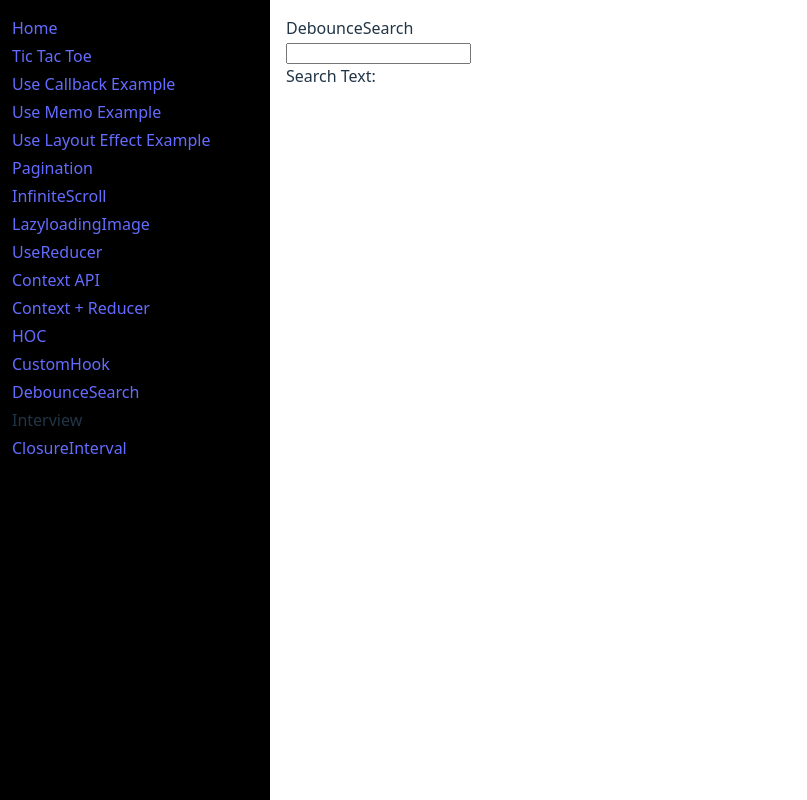
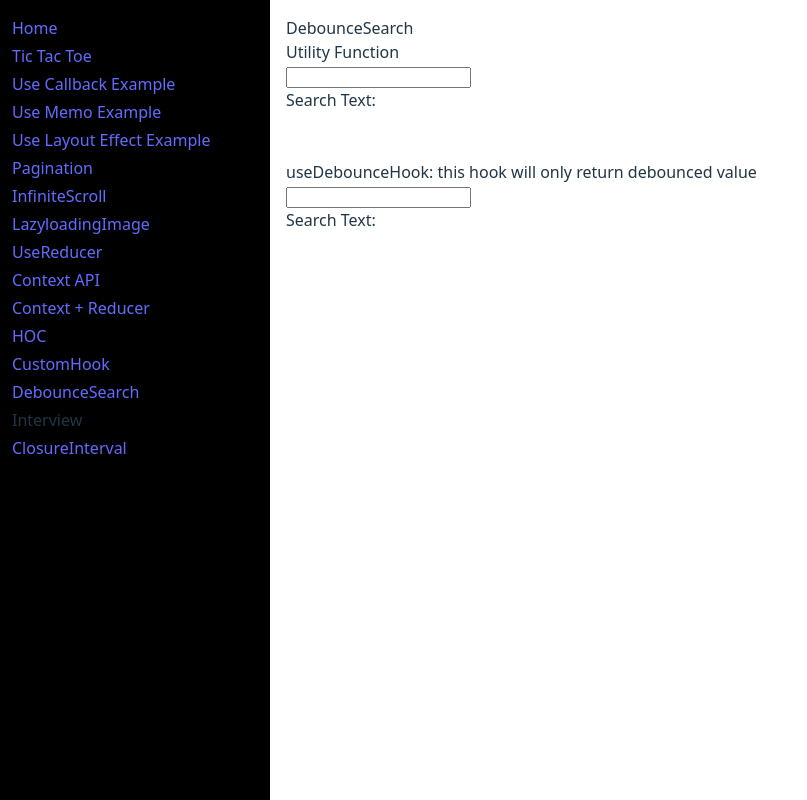
Before and after one commit to g-abhishek/vite-react, a React (Vite) app in the folder vite-react/: page /debounce-search in a window 1280 px wide. Shown: the whole page, without its empty margins (0-807 px from the left). Built offline with nearby package versions, Linux system fonts and the light colour scheme.

Commit message:
debounce hook that will only return debounced value

```diff
--- a/vite-react/src/components/DebounceSearch/index.jsx
+++ b/vite-react/src/components/DebounceSearch/index.jsx
@@ -1,5 +1,6 @@
-import { useState } from "react";
+import { useEffect, useState } from "react";
 import { debounce } from "../../utils";
+import useDebounce from "../../hooks/useDebounce";
 
 const DebounceSearch = () => {
   const [search, setSearch] = useState("");
@@ -7,10 +8,21 @@ const DebounceSearch = () => {
     setSearch(text);
   }, 300);
 
+  // use debounce hook that will only return debounced value
+  const [query, setQuery] = useState("");
+  const [debouncedValue, setDebouncedValue] = useState("");
+  const debouncedQuery = useDebounce(query, 500);
+  useEffect(() => {
+    if (debouncedQuery) {
+      setDebouncedValue(debouncedQuery);
+    }
+  }, [debouncedQuery]);
+
   return (
     <>
       <div>DebounceSearch</div>
       <div>
+        <p>Utility Function</p>
         <input
           type="text"
           onChange={(e) => {
@@ -19,6 +31,19 @@ const DebounceSearch = () => {
         />
         <p>Search Text: {search}</p>
       </div>
+
+      <br />
+      <br />
+      <div>
+        <p>useDebounceHook: this hook will only return debounced value</p>
+        <input
+          type="text"
+          onChange={(e) => {
+            setQuery(e.target.value);
+          }}
+        />
+        <p>Search Text: {debouncedValue}</p>
+      </div>
     </>
   );
 };
--- /dev/null
+++ b/vite-react/src/hooks/useDebounce.jsx
@@ -0,0 +1,17 @@
+import { useEffect, useState } from "react";
+
+const useDebounce = (value, delay = 300) => {
+  const [debouncedValue, setDebouncedValue] = useState("");
+
+  useEffect(() => {
+    const timeout = setTimeout(() => {
+      setDebouncedValue(value);
+    }, delay);
+
+    return () => clearTimeout(timeout);
+  }, [value, delay]);
+
+  return debouncedValue;
+};
+
+export default useDebounce;
```
